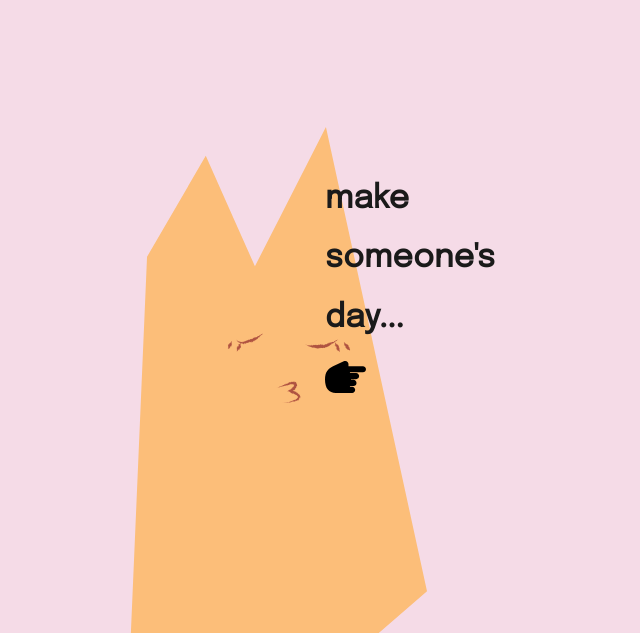
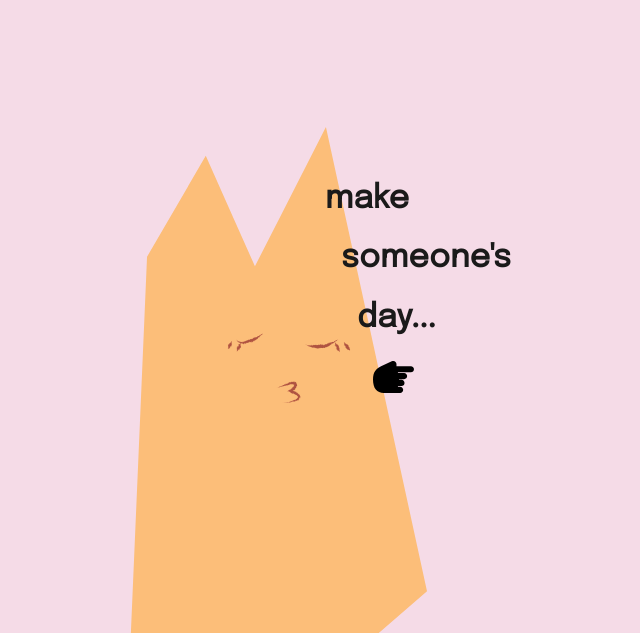
Before and after one commit to sanroe/have-a-nice-wee-day, a Flask app: page / in a window 1280 px wide. Shown: the part 33-666 px from the top of the page, without its empty margins (67-707 px from the left). Run offline with Flask 2, Linux system fonts and the light colour scheme.

Commit message:
Update layout of landing page text

```diff
--- a/app/static/css/main.css
+++ b/app/static/css/main.css
@@ -101,6 +101,7 @@ textarea {
 }
 
 #lets-go {
+    margin-left: 3rem;
     height: 2rem;
     background-image: url('../img/hand-arrow.svg');
     background-repeat: no-repeat;
@@ -124,3 +125,11 @@ textarea {
     margin-left: 30%;
     margin-top: 10%;
 }
+
+#someone-text {
+    margin-left: 1rem;
+}
+
+#day-text {
+    margin-left: 2rem;
+}
```
